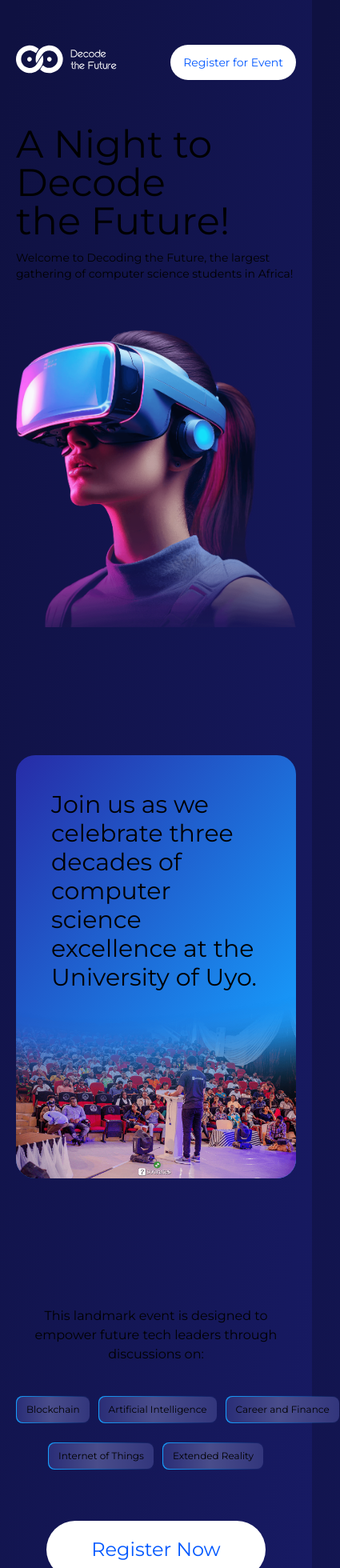
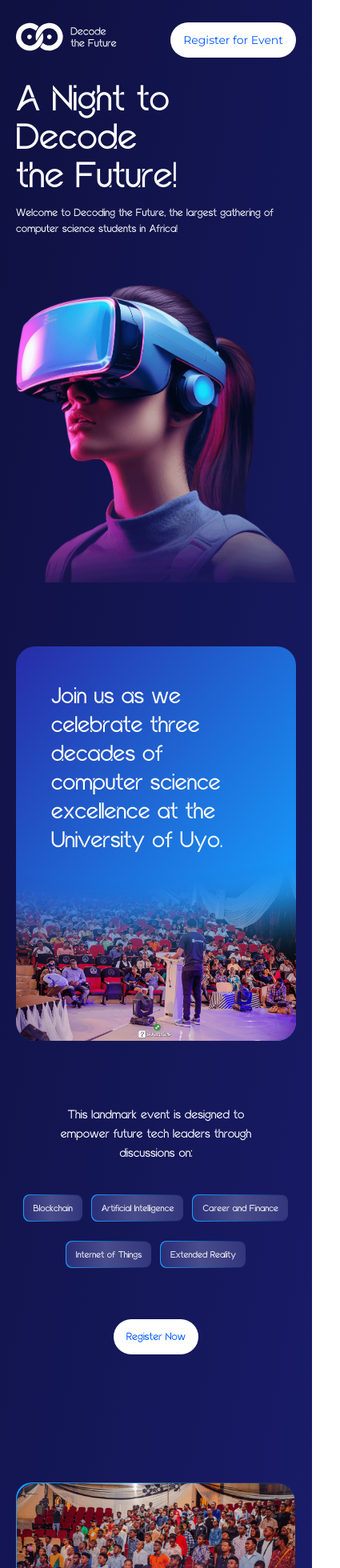
Before and after one commit to Dakeem05/focosa_diner, a Next.js app: page / in a window 390 px wide. Shown: the top 1960 px of the page at 80% size, 425 px wide, since content can reach past the window. Built offline with nearby package versions, Linux system fonts and the light colour scheme.

Commit message:
fix: style

```diff
--- a/src/app/globals.css
+++ b/src/app/globals.css
@@ -4,6 +4,7 @@
 
 body {
   background: linear-gradient(99.69deg, #0F1141 1.35%, #272CA7 139.25%);
+  color: white;
 }
 
 @layer components {
--- a/src/app/layout.js
+++ b/src/app/layout.js
@@ -36,7 +36,7 @@ export default function RootLayout({ children }) {
           content="You are invited to the 'Decoding The Future' event organized by FACOSA Uniuyo."
         />
         {/* <link rel="icon" type="image/x-icon" href="@/public/favicon.ico" /> */}
-        <link rel="shortcut icon" href="/assets/icon.svg" type="image/x-icon" />
+        {/* <link rel="icon" href="/assets/icon.svg" type="image/x-icon" /> */}
         <title>Decoding The Future</title>
         <meta property="og:type" content="website" />
         <meta property="og:url" content="https://decodingthefuture.xyz" />
@@ -66,7 +66,7 @@ export default function RootLayout({ children }) {
         />
       </head>
       <body
-        className={`${xeroda.variable} ${montserrat.className} font-xeroda text-white`}
+        className={`${xeroda.variable} ${montserrat.className} font-xeroda !text-white`}
       >
         <Header />
         {children}
--- a/src/app/page.tsx
+++ b/src/app/page.tsx
@@ -10,7 +10,7 @@ import Image from "next/image";
 
 export default function Home() {
   return (
-    <div className="">
+    <div className="font-xeroda">
       <Wrapper>
         <HeroSection />
 
--- a/src/components/Discussions.tsx
+++ b/src/components/Discussions.tsx
@@ -71,7 +71,7 @@ export default function Discussions() {
         </div>
 
         <div className="w-full mt-16 flex items-center justify-center">
-          <button className="text-[#0057FF] w-max mx-auto text-2xl bg-white rounded-full py-5 px-14">
+          <button className="text-[#0057FF] w-max mx-auto text-sm md:text-2xl bg-white rounded-full py-3 px-4 md:py-5 md:px-14">
             Register Now
           </button>
         </div>
--- a/src/components/FAQs.tsx
+++ b/src/components/FAQs.tsx
@@ -8,7 +8,7 @@ import { frequentQuestions } from "@/lib/constants";
 
 export default function FAQs() {
   return (
-    <section className="mb-40">
+    <section className="md:mb-40 mb-20">
       <div className="p-[1px] info-card-border overflow-hidden">
         <div className="bg-[#191D6C] rounded-[21.5px] overflow-hidden">
           <div className="card-bg pt-10 md:pt-28 w-full rounded-3xl overflow-hidden">
--- a/src/components/Footer.tsx
+++ b/src/components/Footer.tsx
@@ -32,7 +32,7 @@ export default function Footer() {
               <p>WhatsApp: +2348134617507</p>
               <p>Telegram: @iMasterJoJo</p>
             </div>
-            <div className="flex-1">
+            <div className="flex-1 hidden md:inline-flex">
               <Image
                 src="/assets/icon.svg"
                 alt="Icon"
--- a/src/components/Goals.tsx
+++ b/src/components/Goals.tsx
@@ -1,6 +1,6 @@
 export default function Goals() {
   return (
-    <section className="mb-40">
+    <section className="md:mb-40 mb-20">
       <div className="p-[1px] info-card-border overflow-hidden">
         <div className="bg-[#191D6C] rounded-[21.5px] overflow-hidden">
           <div className="card-bg md:py-28 py-10 px-8 md:px-20 w-full rounded-3xl overflow-hidden">
--- a/src/components/Header.tsx
+++ b/src/components/Header.tsx
@@ -6,7 +6,7 @@ export default function Header() {
   return (
     <Wrapper>
       <header>
-        <div className="flex justify-between py-14">
+        <div className="flex justify-between py-7 md:py-14">
           <div className="">
             <Image
               src="/assets/logo.svg"
--- a/src/components/HeroSection.tsx
+++ b/src/components/HeroSection.tsx
@@ -2,7 +2,7 @@ import Image from "next/image";
 
 export default function HeroSection() {
   return (
-    <section className="mb-40">
+    <section className="md:mb-40 mb-20">
       <div className="flex gap-[60px] md:gap-0 flex-col md:flex-row items-center justify-between">
         <div className="">
           <h1 className="text-5xl md:text-7xl mb-3">
--- a/src/components/InfoCards.tsx
+++ b/src/components/InfoCards.tsx
@@ -14,7 +14,7 @@ export default function InfoCards({
   paragraphTwo,
 }: IInfoCards) {
   return (
-    <section className="mb-40">
+    <section className="md:mb-40 mb-20">
       <div className="p-[1px] info-card-border overflow-hidden">
         <div className="bg-[#191D6C] rounded-[21.5px] overflow-hidden">
           <div className="card-bg w-full rounded-3xl overflow-hidden">
--- a/src/components/IntroCard.tsx
+++ b/src/components/IntroCard.tsx
@@ -3,7 +3,7 @@ import React from "react";
 
 export default function IntroCard() {
   return (
-    <section className="mb-40">
+    <section className="md:mb-40 mb-20">
       <div className="intro-card-bg rounded-3xl overflow-hidden">
         <div className="md:px-24 px-11 pt-11 md:pt-24">
           <p className="text-3xl md:text-5xl">
--- a/src/components/Sponsorships.tsx
+++ b/src/components/Sponsorships.tsx
@@ -1,6 +1,6 @@
 export default function Sponsorships() {
   return (
-    <section className="mb-40">
+    <section className="md:mb-40 mb-20">
       <div className="p-[1px] info-card-border overflow-hidden">
         <div className="bg-[#191D6C] rounded-[21.5px] overflow-hidden">
           <div className="card-bg md:py-28 py-10 px-8 md:px-20 w-full rounded-3xl overflow-hidden">
```
